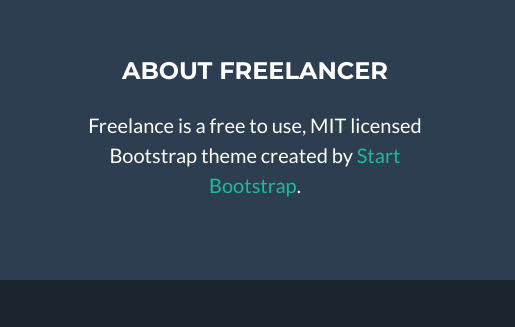
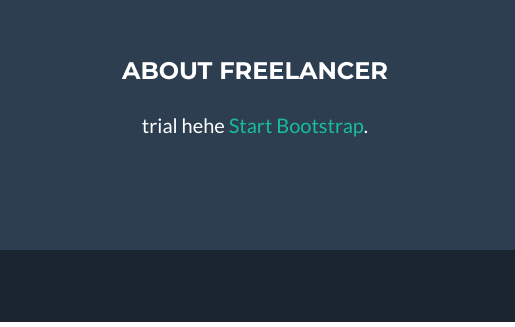
Before and after one commit to nilishabhandari/mywebsite, a website with bundled scripts: page index.html in a window 1280 px wide. Shown: the part 3249-3576 px from the top of the page, 765-1280 px from the left. Built offline with nearby package versions, Linux system fonts and the light colour scheme.

Commit message:
Update index.html

```diff
--- a/index.html
+++ b/index.html
@@ -298,7 +298,7 @@
         <!-- Footer About Text -->
         <div class="col-lg-4">
           <h4 class="text-uppercase mb-4">About Freelancer</h4>
-          <p class="lead mb-0">Freelance is a free to use, MIT licensed Bootstrap theme created by
+          <p class="lead mb-0">trial hehe
             <a href="http://startbootstrap.com">Start Bootstrap</a>.</p>
         </div>
 
```
